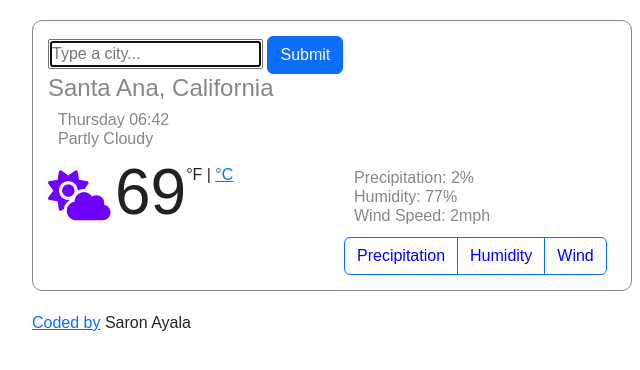
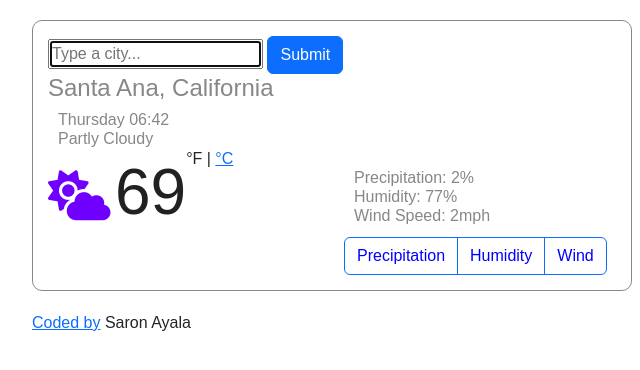
Before and after one commit to sqaya/sqaya--3-, a website built with Parcel: page index.html in a window 1280 px wide. Shown: the full height of the page, 308-948 px from the left. Built offline with nearby package versions, Linux system fonts and the light colour scheme.

Commit message:
units adjustment

```diff
--- a/src/styles.css
+++ b/src/styles.css
@@ -33,7 +33,7 @@ li {
   font-weight: 400;
   line-height: 1;
 }
-.units {position: relative; top: -34px;}
+.units {position: relative; top: -50px;}
 .fa-solid {
   color: rgb(111, 0, 255);
   font-size: 50px;
```
